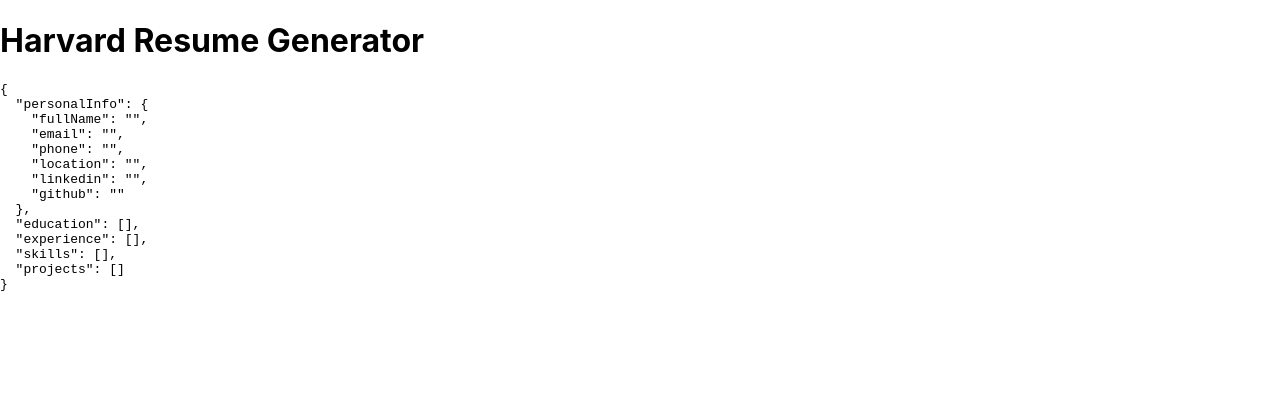
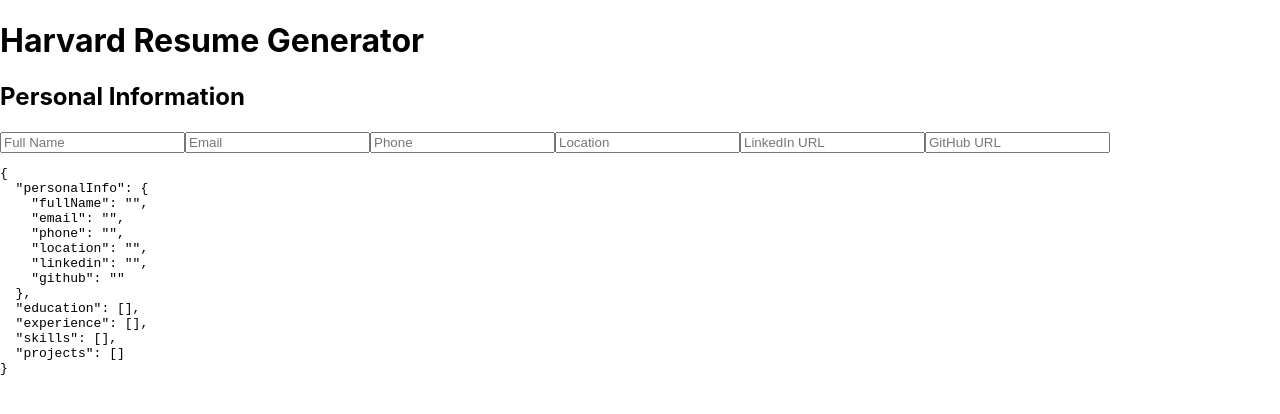
Before and after one commit to jahatesu/Harvard-Resume-Generator, a React (Create React App) app in the folder harvard-resume-generator/: page / in a window 1280 px wide. Shown: the top 414 px of the page. Built offline with nearby package versions, Linux system fonts and the light colour scheme.

Commit message:
Add personal information form with live state updates

```diff
--- a/harvard-resume-generator/src/App.js
+++ b/harvard-resume-generator/src/App.js
@@ -1,5 +1,6 @@
 import React, { useState } from "react";
 import initialResume from "./data/initialResume";
+import PersonalInfoForm from "./components/PersonalInfoForm";
 
 function App() {
   const [resumeData, setResumeData] = useState(initialResume);
@@ -7,6 +8,12 @@
   return (
     <div>
       <h1>Harvard Resume Generator</h1>
+
+      <PersonalInfoForm
+        personalInfo={resumeData.personalInfo}
+        setResumeData={setResumeData}
+      />
+
       <pre>{JSON.stringify(resumeData, null, 2)}</pre>
     </div>
   );
--- /dev/null
+++ b/harvard-resume-generator/src/components/PersonalInfoForm.js
@@ -0,0 +1,71 @@
+import React from "react";
+
+function PersonalInfoForm({ personalInfo, setResumeData }) {
+  const handleChange = (e) => {
+    const { name, value } = e.target;
+
+    setResumeData((prevData) => ({
+      ...prevData,
+      personalInfo: {
+        ...prevData.personalInfo,
+        [name]: value
+      }
+    }));
+  };
+
+  return (
+    <div>
+      <h2>Personal Information</h2>
+
+      <input
+        type="text"
+        name="fullName"
+        placeholder="Full Name"
+        value={personalInfo.fullName}
+        onChange={handleChange}
+      />
+
+      <input
+        type="email"
+        name="email"
+        placeholder="Email"
+        value={personalInfo.email}
+        onChange={handleChange}
+      />
+
+      <input
+        type="text"
+        name="phone"
+        placeholder="Phone"
+        value={personalInfo.phone}
+        onChange={handleChange}
+      />
+
+      <input
+        type="text"
+        name="location"
+        placeholder="Location"
+        value={personalInfo.location}
+        onChange={handleChange}
+      />
+
+      <input
+        type="text"
+        name="linkedin"
+        placeholder="LinkedIn URL"
+        value={personalInfo.linkedin}
+        onChange={handleChange}
+      />
+
+      <input
+        type="text"
+        name="github"
+        placeholder="GitHub URL"
+        value={personalInfo.github}
+        onChange={handleChange}
+      />
+    </div>
+  );
+}
+
+export default PersonalInfoForm;
```
